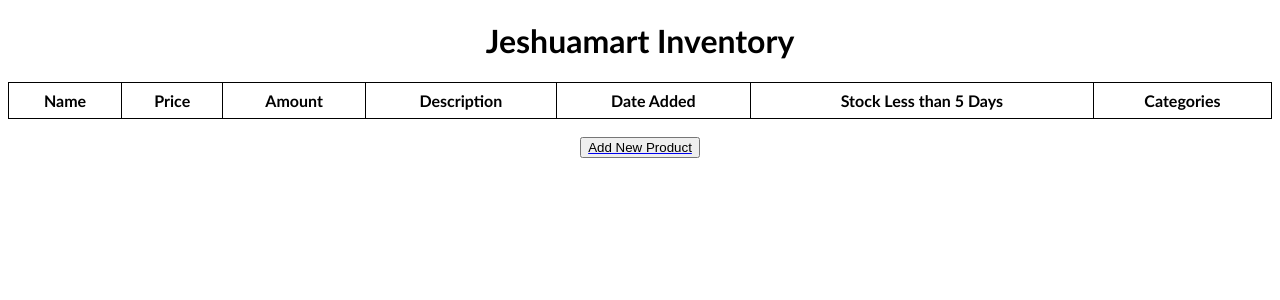
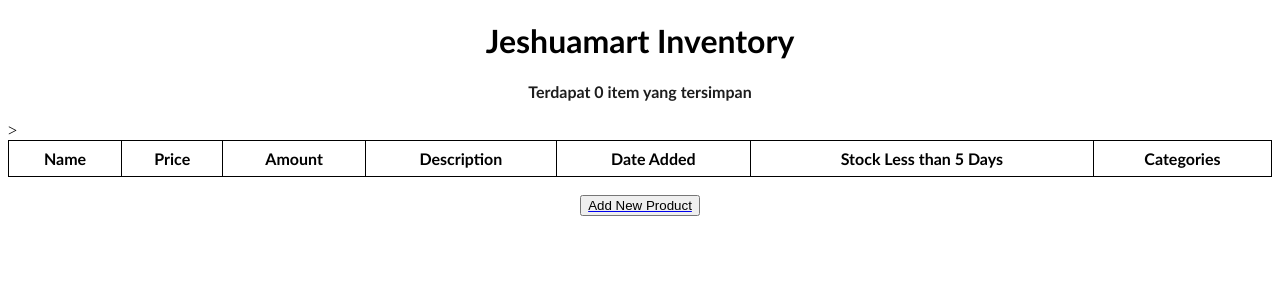
Before and after one commit to bryanjeshua/jeshuamart, a Django app: page / in a window 1280 px wide. Shown: the top 300 px of the page. Run offline with Django 4.2, Linux system fonts and the light colour scheme; data that the repository does not hold is empty.

Commit message:
soal BONUS

```diff
--- a/main/templates/main.html
+++ b/main/templates/main.html
@@ -22,7 +22,19 @@
         h1{ text-align: center;
             font-family: 'Calibri';
         }
-
+        h4 {
+            text-align: center;
+            font-family: 'Calibri';
+            animation: fade 2s infinite;
+        }
+        @keyframes fade {
+        0%, 100%{
+            opacity: 0;
+        }
+        50%{
+            opacity: 1;
+        }
+    }
         .center-button{
             text-align: center;
             font-family: 'Calibri';
@@ -34,6 +46,7 @@
         }
     </style>
     <h1>Jeshuamart Inventory</h1>
+    <h4>Terdapat {{item_count}} item yang tersimpan  </h4>>
     <table>
         <tr>
             <th>Name</th>
--- a/main/views.py
+++ b/main/views.py
@@ -8,14 +8,16 @@ from django.core import serializers
 # Create your views here.
 def show_main(request):
     products = Product.objects.all()
+    item_count = len(products)
     context = {
-        'name' : "Aqua",
+        'name' : "",
         'amount' : 12,
-        'description': 'PT. Danone',
+        'description': '',
         'date_in': date.today(),
-        'stock': True,
-        'categories': 'Beverages',
-        'products' : products
+        'stock': False,
+        'categories': '',
+        'products' : products,
+        'item_count' : item_count,
     }
     return render(request, "main.html", context)
 
```
